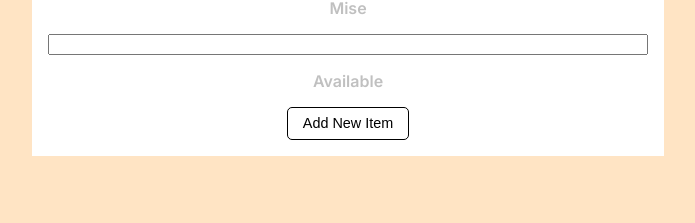
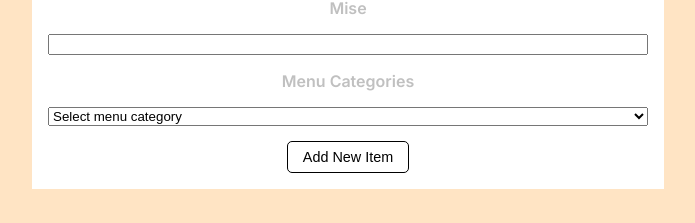
Before and after one commit to mike-dresser/menu-binder, a React (Vite) app in the folder frontend/: page /new in a window 1280 px wide. Shown: the part 583-806 px from the top of the page, without its empty margins (292-987 px from the left). Built offline with nearby package versions, Linux system fonts and the light colour scheme; no server answers; a web font is replaced by a local one.

Commit message:
Create /categories endpoint

```diff
--- a/frontend/src/pages/NewItem/NewItem.jsx
+++ b/frontend/src/pages/NewItem/NewItem.jsx
@@ -1,5 +1,6 @@
 import React, { useEffect, useState } from 'react';
 import NewItemAllergenList from './NewItemAllergenList';
+import NewItemCategoryList from './NewItemCategoryList';
 
 function NewItem() {
   const [newItem, setNewItem] = useState({
@@ -55,7 +56,8 @@ function NewItem() {
         value={newItem['mise']}
         onChange={onTextChange}
       ></input>
-      <p className="sectionHeader">Available</p>
+      <p className="sectionHeader">Menu Categories</p>
+      <NewItemCategoryList />
       <input type="submit" value="Add New Item"></input>
     </form>
   );
--- /dev/null
+++ b/frontend/src/pages/NewItem/NewItemCategoryList.jsx
@@ -0,0 +1,11 @@
+import React from 'react';
+
+function NewItemCategoryList() {
+  return (
+    <select>
+      <option value="">Select menu category</option>
+    </select>
+  );
+}
+
+export default NewItemCategoryList;
--- a/frontend/src/styles/style.css
+++ b/frontend/src/styles/style.css
@@ -308,6 +308,7 @@ li.allergen span.alliumItem::before {
 }
 #newItem input[type=submit] {
   align-self: center;
+  margin-top: 1em;
 }
 #newItem textarea {
   height: 20vh;
--- a/frontend/src/styles/style.scss
+++ b/frontend/src/styles/style.scss
@@ -116,6 +116,7 @@
   justify-content: center;
   input[type='submit'] {
     align-self: center;
+    margin-top: 1em;
   }
   textarea {
     height: 20vh;
```
Also changed, not shown: 2 other files (tests, documents, lock files or other folders).
